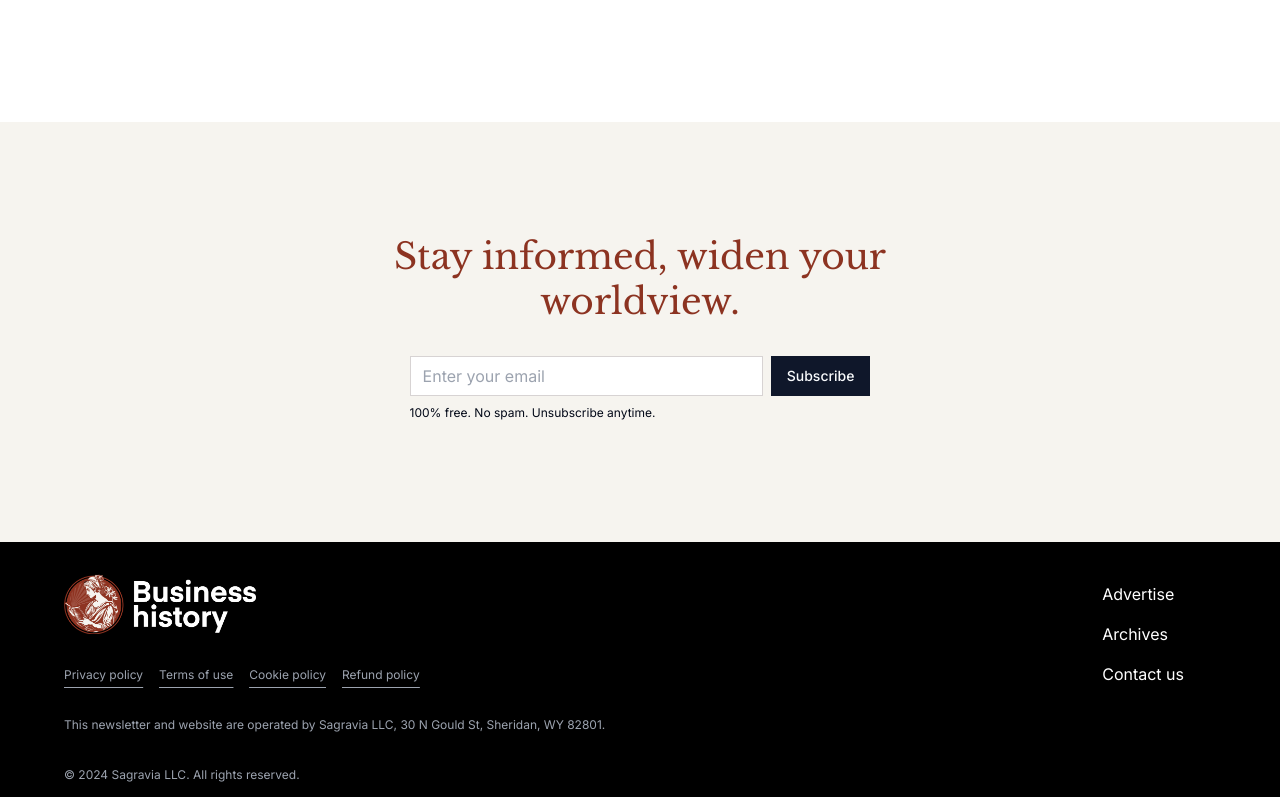
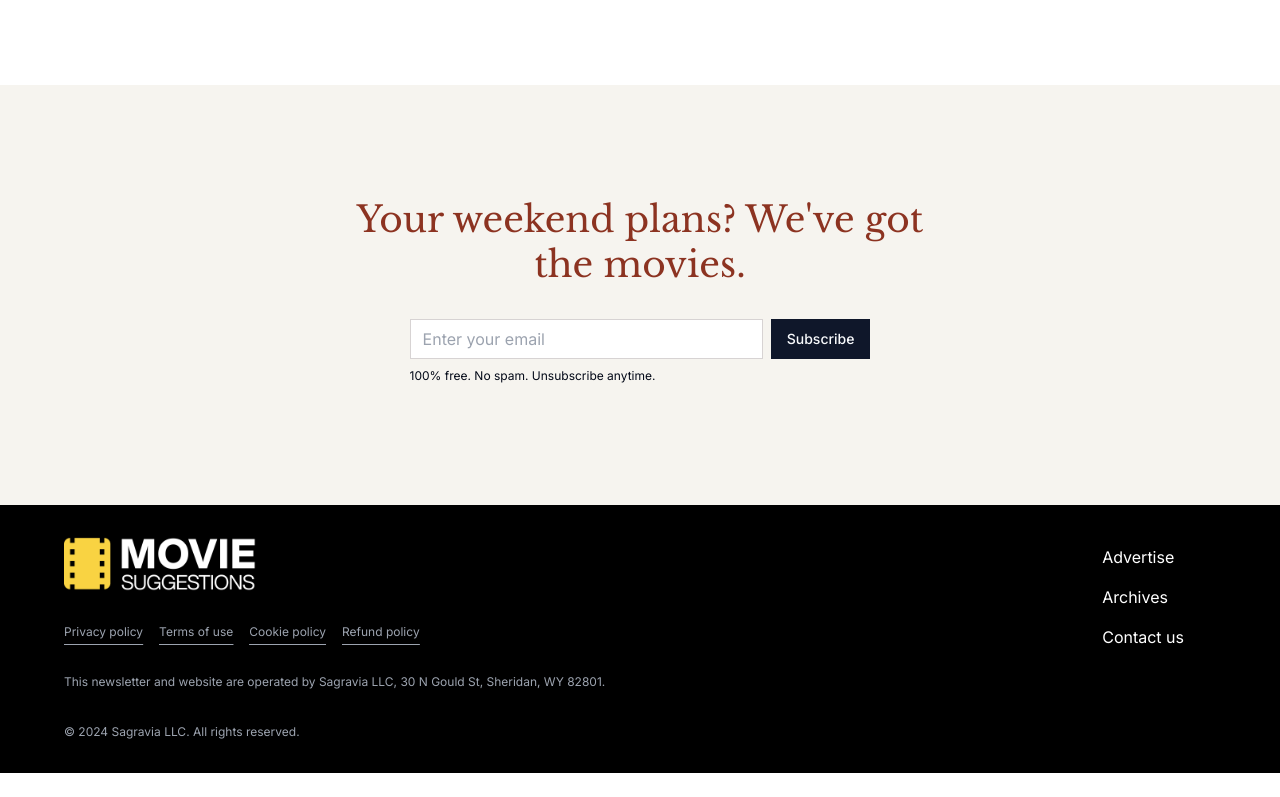
Before and after one commit to Elango-Sagravia/movie_suggestions, a Next.js app: page /contact in a window 1280 px wide. Shown: the part 1614-2411 px from the top of the page. After the commit the page ends 2387 px from the top, so only its background shows below. Built offline with nearby package versions, Linux system fonts and the light colour scheme.

Commit message:
added content

```diff
--- a/content/content.js
+++ b/content/content.js
@@ -2,13 +2,13 @@ const content = {
   homePage: {
     hero: {
       title:
-        "Intriguing stories that built (or broke) the greatest businesses.",
+        "JUST SIT BACK AND PRESS PLAY.",
       subTitle:
-        "One story every weekday about iconic business magnets, their triumphs, and trials. A brief 3-minute read.",
+        "Three days. Three newsletters. Each one is packed with expertly curated movie recommendations, behind-the-scenes trivia, and links to where you can stream them. All in under 3 minutes.",
     },
   },
   subscribe: {
-    title: "Stay informed, widen your worldview.",
+    title: "Your weekend plans? We've got the movies.",
   },
   advertise: {
     hero: {
```
Also changed, not shown: public/logo-dark.png, public/logo.png.
